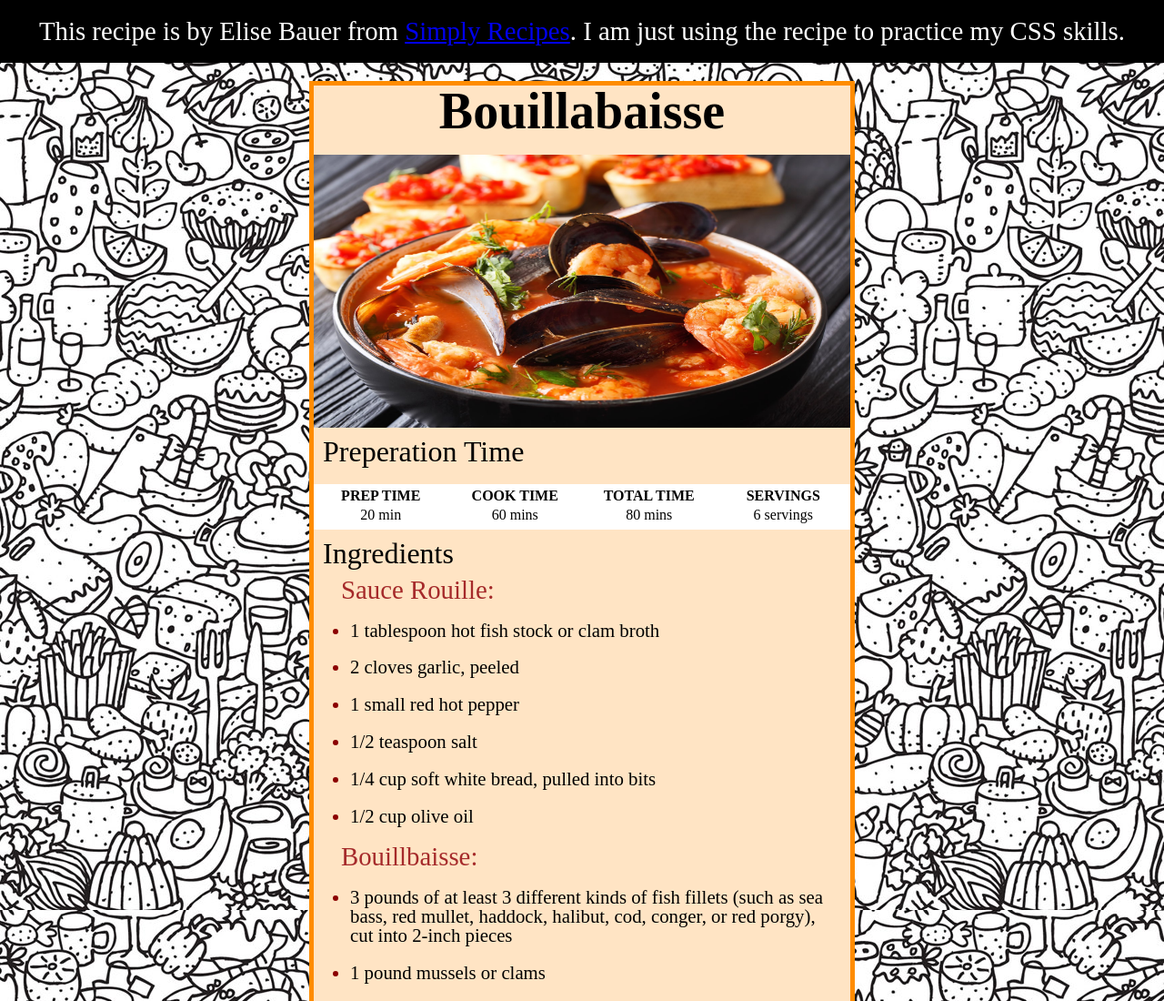
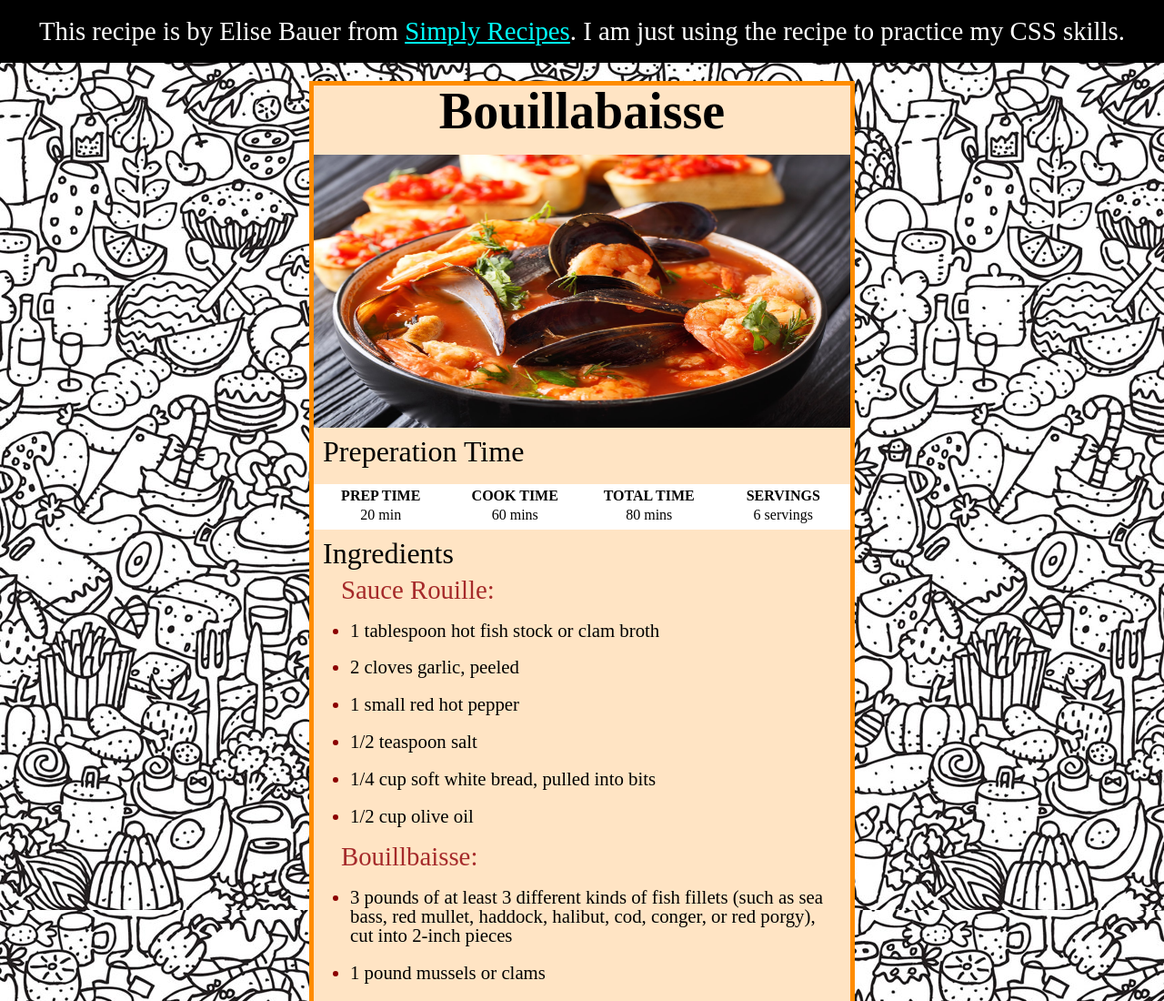
Before and after one commit to JustinSu77/Bouillabaisse-Recipe, a plain HTML site: page index.html in a window 1280 px wide. Shown: the top 1100 px of the page at 91% size. Drawn offline with Linux system fonts and the light colour scheme.

Commit message:
Changed link color on top of pgage

```diff
--- a/style.css
+++ b/style.css
@@ -7,6 +7,10 @@ body{
     background-color: black;
     color: white;
     padding: 20px;
+}
+
+.credit-text a{
+    color: aqua;
 }
 main{
     box-sizing: border-box;
```
